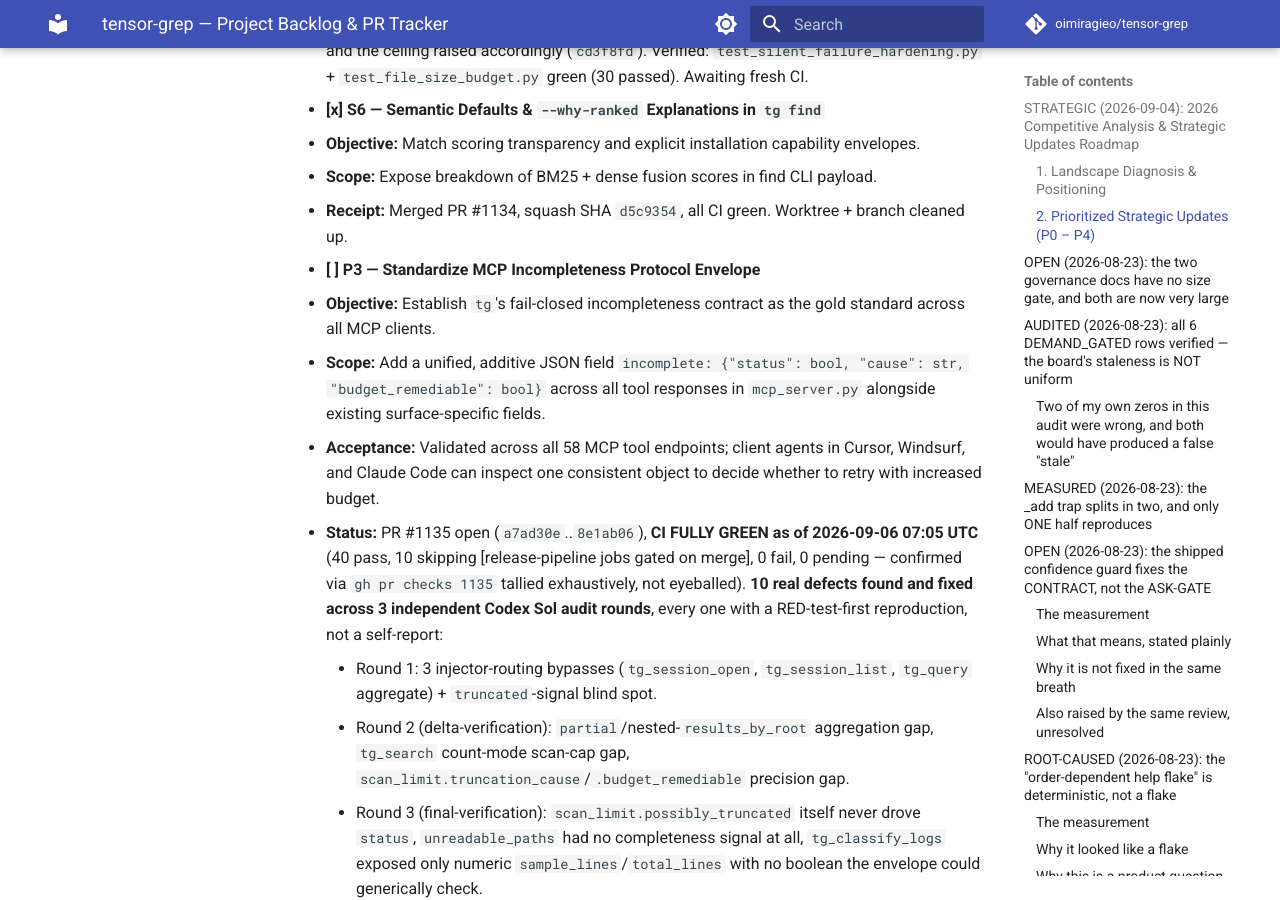
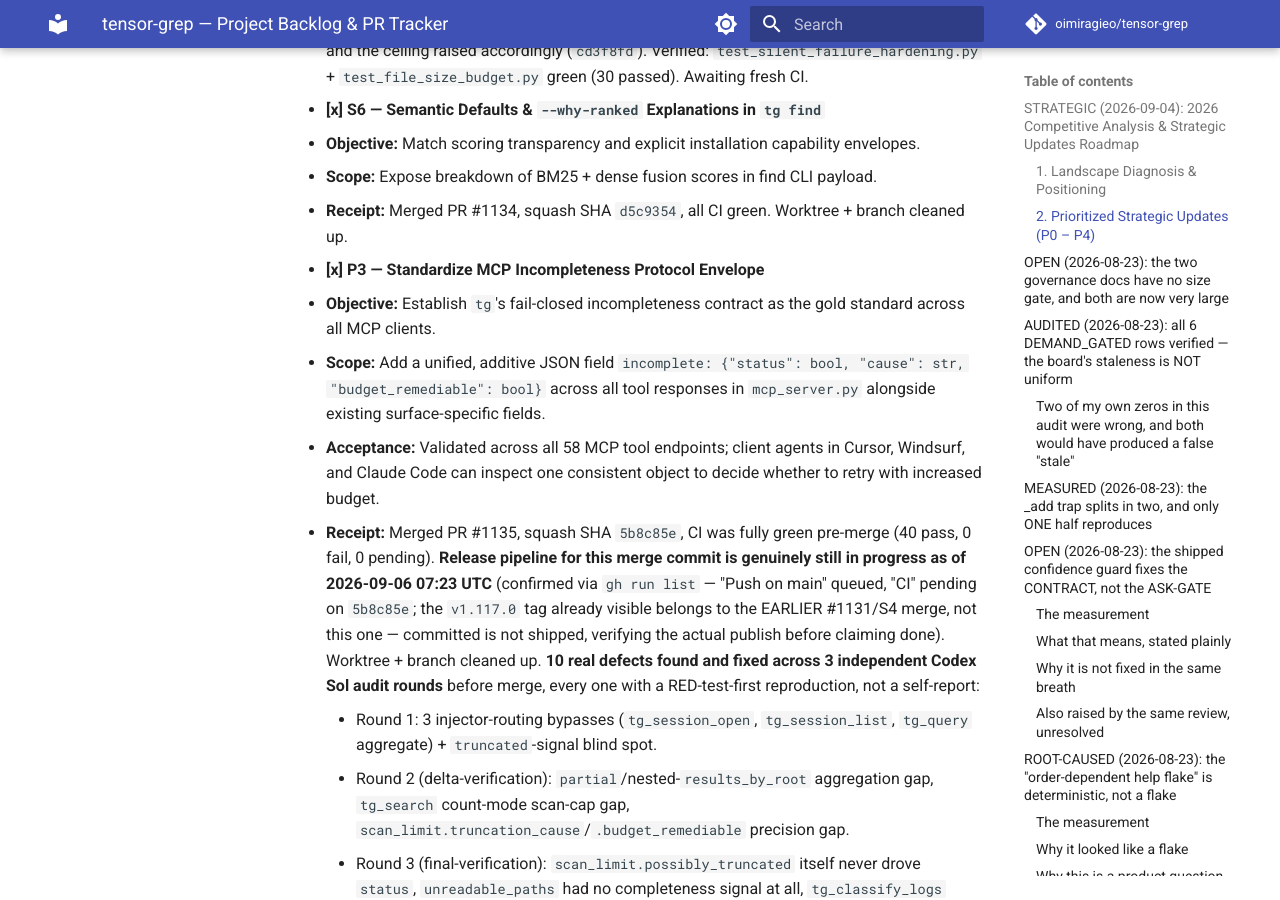
Before and after one commit to oimiragieo/tensor-grep, an MkDocs documentation site: the page built from docs/BACKLOG.md, in a window 1280 px wide and 900 px high, scrolled down 4631 px. Built offline with MkDocs 1.6.1 and Material for MkDocs 9.7.7, drawn with Linux system fonts in a browser that asks for light colours; comment, search, counter and statistics services are not loaded.

Commit message:
docs(backlog): P3 shipped — PR #1135 merged, release pipeline verification pending
Merged after 3 rounds of independent audit, all findings fixed. Not
claiming published yet -- v1.117.0 already visible is from the earlier
S4 merge, not this one; this merge's own release run is still queued.

Co-Authored-By: Claude Sonnet 5 <noreply@anthropic.com>
Claude-Session: https://claude.ai/code/session_01FQEmq7dWnf223dBYKSnz4d

```diff
--- a/docs/BACKLOG.md
+++ b/docs/BACKLOG.md
@@ -111,11 +111,11 @@ Competitive landscape audit against mid-2026 codebase intelligence and agent con
   - **Scope:** Expose breakdown of BM25 + dense fusion scores in find CLI payload.
   - **Receipt:** Merged PR #1134, squash SHA `d5c9354`, all CI green. Worktree + branch cleaned up.
 
-- **[ ] P3 — Standardize MCP Incompleteness Protocol Envelope**
+- **[x] P3 — Standardize MCP Incompleteness Protocol Envelope**
   - **Objective:** Establish `tg`'s fail-closed incompleteness contract as the gold standard across all MCP clients.
   - **Scope:** Add a unified, additive JSON field `incomplete: {"status": bool, "cause": str, "budget_remediable": bool}` across all tool responses in `mcp_server.py` alongside existing surface-specific fields.
   - **Acceptance:** Validated across all 58 MCP tool endpoints; client agents in Cursor, Windsurf, and Claude Code can inspect one consistent object to decide whether to retry with increased budget.
-  - **Status:** PR #1135 open (`a7ad30e`..`8e1ab06`), **CI FULLY GREEN as of 2026-09-06 07:05 UTC** (40 pass, 10 skipping [release-pipeline jobs gated on merge], 0 fail, 0 pending — confirmed via `gh pr checks 1135` tallied exhaustively, not eyeballed). **10 real defects found and fixed across 3 independent Codex Sol audit rounds**, every one with a RED-test-first reproduction, not a self-report:
+  - **Receipt:** Merged PR #1135, squash SHA `5b8c85e`, CI was fully green pre-merge (40 pass, 0 fail, 0 pending). **Release pipeline for this merge commit is genuinely still in progress as of 2026-09-06 07:23 UTC** (confirmed via `gh run list` — "Push on main" queued, "CI" pending on `5b8c85e`; the `v1.117.0` tag already visible belongs to the EARLIER #1131/S4 merge, not this one — committed is not shipped, verifying the actual publish before claiming done). Worktree + branch cleaned up. **10 real defects found and fixed across 3 independent Codex Sol audit rounds** before merge, every one with a RED-test-first reproduction, not a self-report:
     - Round 1: 3 injector-routing bypasses (`tg_session_open`, `tg_session_list`, `tg_query` aggregate) + `truncated`-signal blind spot.
     - Round 2 (delta-verification): `partial`/nested-`results_by_root` aggregation gap, `tg_search` count-mode scan-cap gap, `scan_limit.truncation_cause`/`.budget_remediable` precision gap.
     - Round 3 (final-verification): `scan_limit.possibly_truncated` itself never drove `status`, `unreadable_paths` had no completeness signal at all, `tg_classify_logs` exposed only numeric `sample_lines`/`total_lines` with no boolean the envelope could generically check.
```
